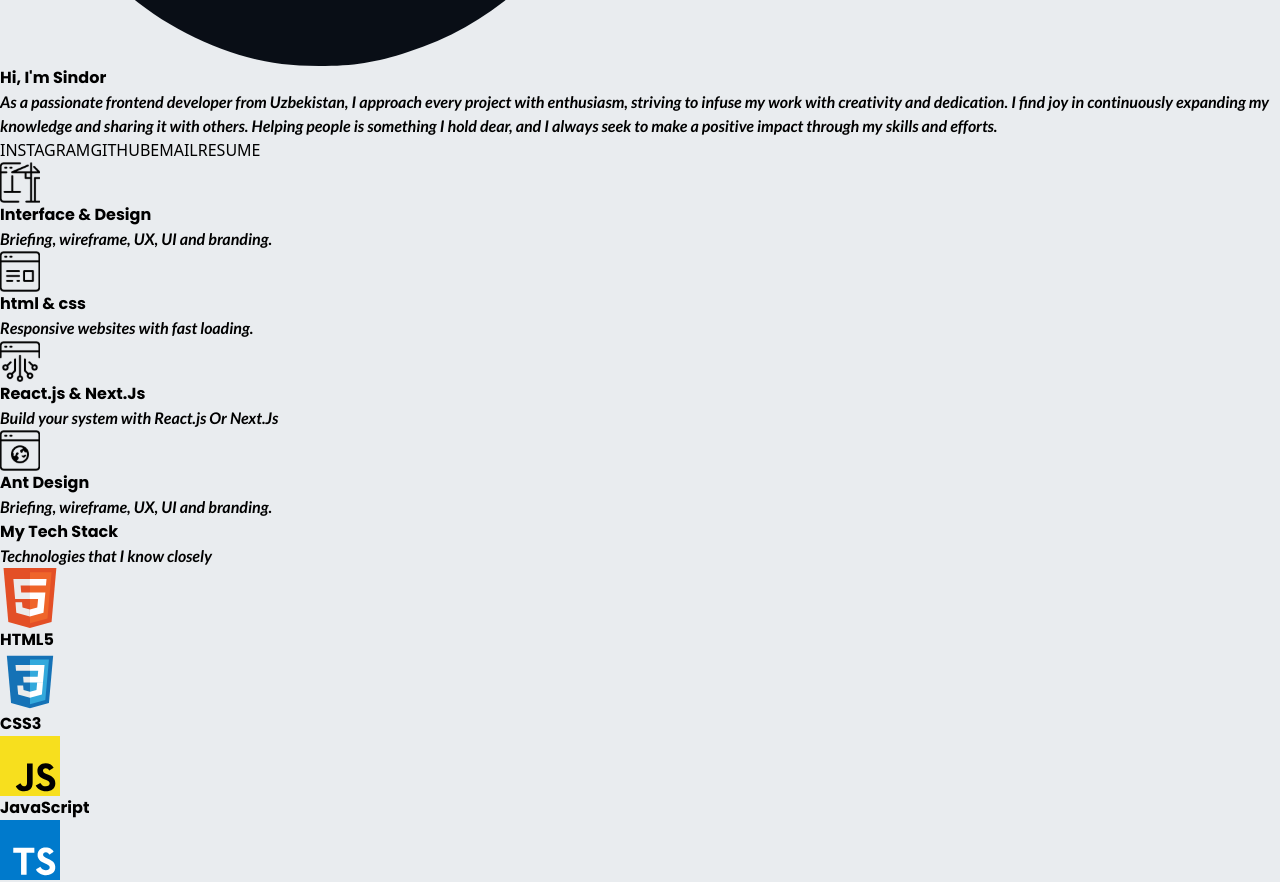
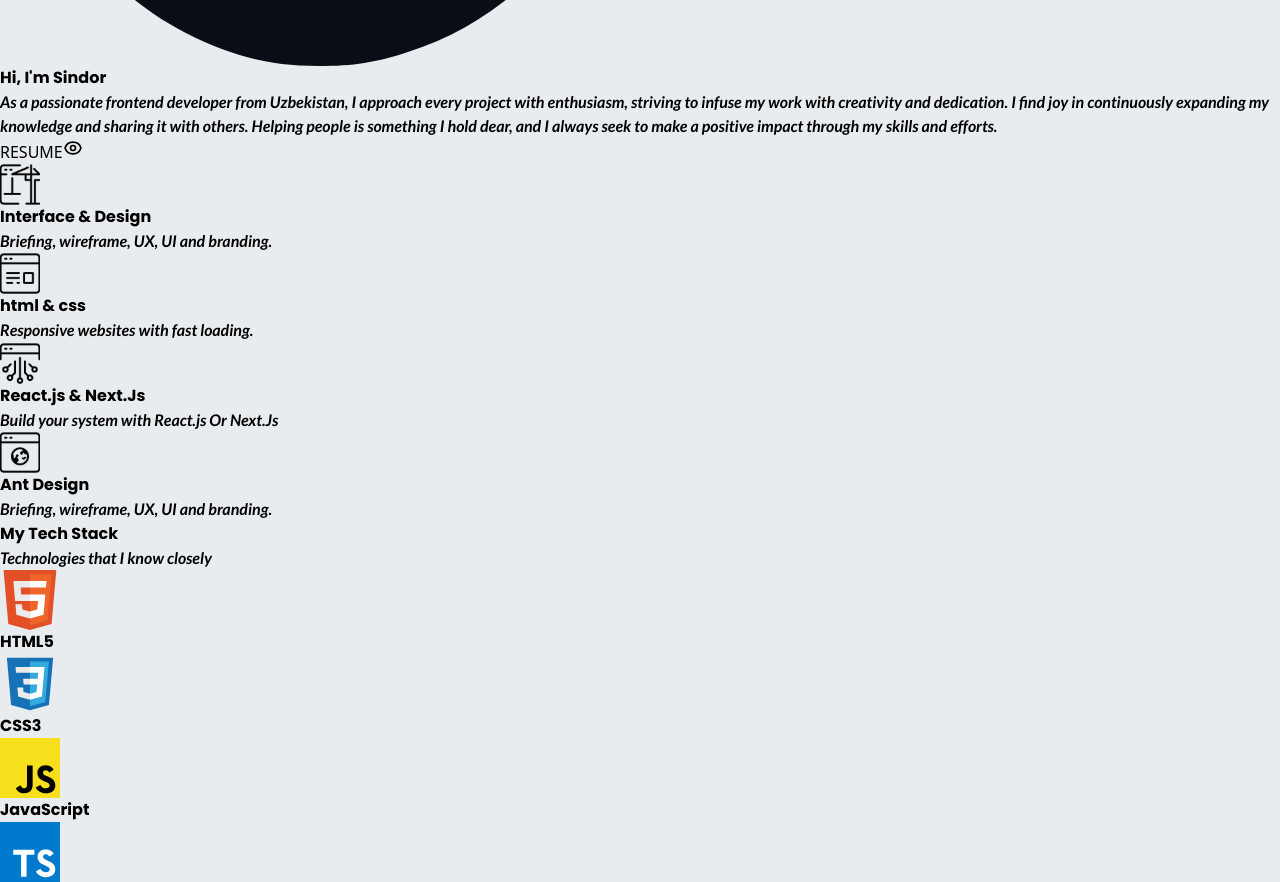
Before and after one commit to sindorcoder/sindorcoder, a React (Vite) app: page / in a window 1280 px wide. Shown: the part 1140-2022 px from the top of the page. Built offline with nearby package versions, Linux system fonts and the light colour scheme.

Commit message:
update resume

```diff
--- a/src/routes/about/About.jsx
+++ b/src/routes/about/About.jsx
@@ -1,3 +1,4 @@
+import { HiOutlineEye } from "react-icons/hi";
 /* eslint-disable react/no-unescaped-entities */
 import interfaceWeb from "../../assets/icons/design.svg";
 import coding from "../../assets/icons/conntection.svg";
@@ -47,31 +48,15 @@ const About = () => {
               </p>
               <div className="flex justify-center md:justify-center lg:justify-start items-center gap-5 mt-[20px]">
                 <Link
-                  to={"https://www.instagram.com/sindor_.7/"}
-                  className=" text-[10px] border-b-2 border-emerald-600 md:text-[14px] font-semibold text-black"
-                >
-                  INSTAGRAM
-                </Link>
-                <Link
-                  to={"https://github.com/sindorcoder"}
-                  className=" text-[10px] border-b-2 border-emerald-600 md:text-[14px] font-semibold text-black"
-                >
-                  GITHUB
-                </Link>
-                <Link
-                  to={"mailto:sindordev77@gmail.com"}
-                  className=" text-[10px] border-b-2 border-emerald-600 md:text-[14px] font-semibold text-black"
-                >
-                  EMAIL
-                </Link>
-
-                <Link
                   to={cv}
                   target="_blank"
                   rel="noopener noreferrer"
-                  className="text-[10px] border-b-2 border-emerald-600 flex items-center gap-5 md:text-[14px] font-semibold text-black"
+                  className="px-8 text-black py-1 flex items-center gap-2 bg-[#adb5bd] rounded-lg"
                 >
                   RESUME
+                  <button>
+                    <HiOutlineEye size={20} />
+                  </button>
                 </Link>
               </div>
             </div>
```
Also changed, not shown: 1 other file (tests, documents, lock files or other folders).
